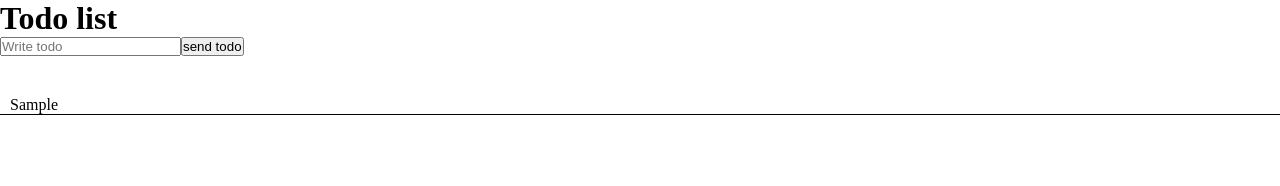
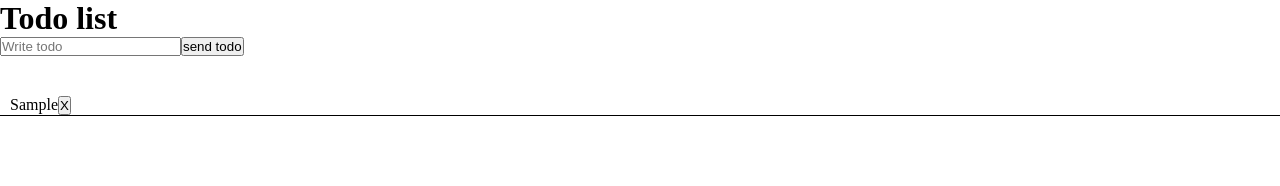
Before and after one commit to izik461/alx_JS1, a React (Vite) app in the folder zadanie1/: page / in a window 1280 px wide. Both pictures are taken after typing "Sample" into the empty fields and a click on the button "send todo". Shown: the top 186 px of the page. Built offline with nearby package versions, Linux system fonts and the light colour scheme.

Commit message:
Delete button added

```diff
--- a/zadanie1/src/components/TodoList/TodoList.jsx
+++ b/zadanie1/src/components/TodoList/TodoList.jsx
@@ -5,10 +5,15 @@ import styles from './TodoList.module.css';
 const TodoList = (props) => {
   if (!Array.isArray(props.todoList) || props.todoList.length === 0) return null;
 
+  const handleClick = (name) => {
+    console.log('Delete button tapped: ', name);
+  }
   return (
     <ul className={styles.list}>
       {
-        props.todoList.map((todo, index) => <li key={index}>{todo.name}</li>)
+        props.todoList.map((todo, index) => <li key={index}>{todo.name}
+          <button onClick={() => handleClick(todo.name)}> X</button>
+        </li>)
       }
     </ul>
   );
```
